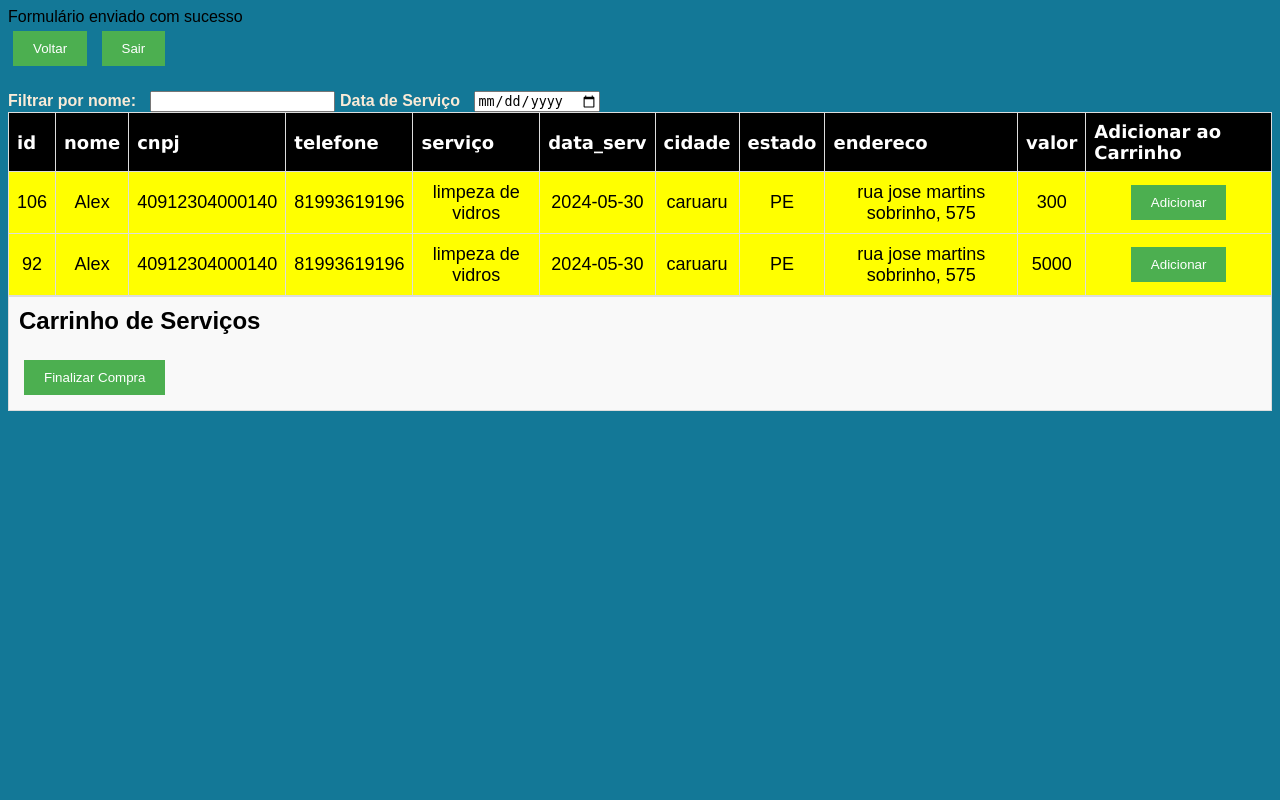
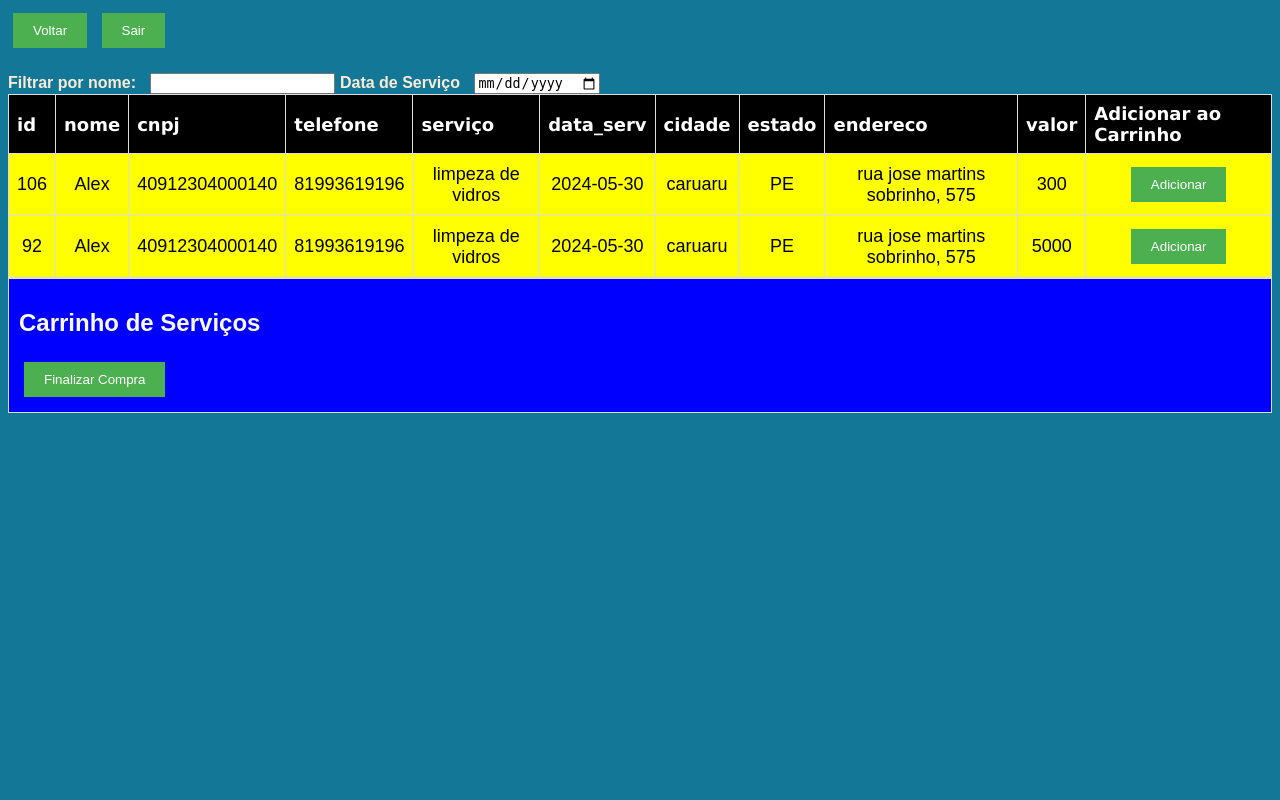
Before and after one commit to danielpaiv/projeto_oficina2, a PHP site: page /teste-usuario2/listauser.php in a window 1280 px wide. Run offline with PHP 8.4, Linux system fonts and the light colour scheme; a user stored in the database is signed in; data comes from the database, SQL or seed files in the repository.

Commit message:
feito algus ajustes

```diff
--- a/conexao.php
+++ b/conexao.php
@@ -12,5 +12,5 @@
    }
    else
    {
-       echo "Formulário enviado com sucesso";
+       //echo "Formulário enviado com sucesso";
    }
--- a/listauser.php
+++ b/listauser.php
@@ -96,10 +96,14 @@ if((!isset($_SESSION['nome']) == true) and (!isset($_SESSION['senha']) == true))
             background-color: #000000;
             text-align: left;
         }
+        h2{
+            color:#f9f9f9;
+        }
 
         #carrinho {
             border: 1px solid #ddd;
             padding: 10px;
+            background-color: blue;
         }
         li{
             border: 1px solid #ddd;
@@ -236,7 +240,7 @@ if((!isset($_SESSION['nome']) == true) and (!isset($_SESSION['senha']) == true))
             const tr = table.getElementsByTagName('tr');
 
             for (let i = 1; i < tr.length; i++) {
-                const td = tr[i].getElementsByTagName('td')[1]; // coluna "Nome"
+                const td = tr[i].getElementsByTagName('td')[4]; // coluna "Nome"
                 if (td) {
                     const txtValue = td.textContent || td.innerText;
                     if (txtValue.toLowerCase().indexOf(filter) > -1) {
--- a/styles.css
+++ b/styles.css
@@ -83,7 +83,7 @@ label {
 }
 
 #carrinho h2 {
-    margin-top: 0;
+    margin-top: blue;
 }
 
 #listaCarrinho {
```
